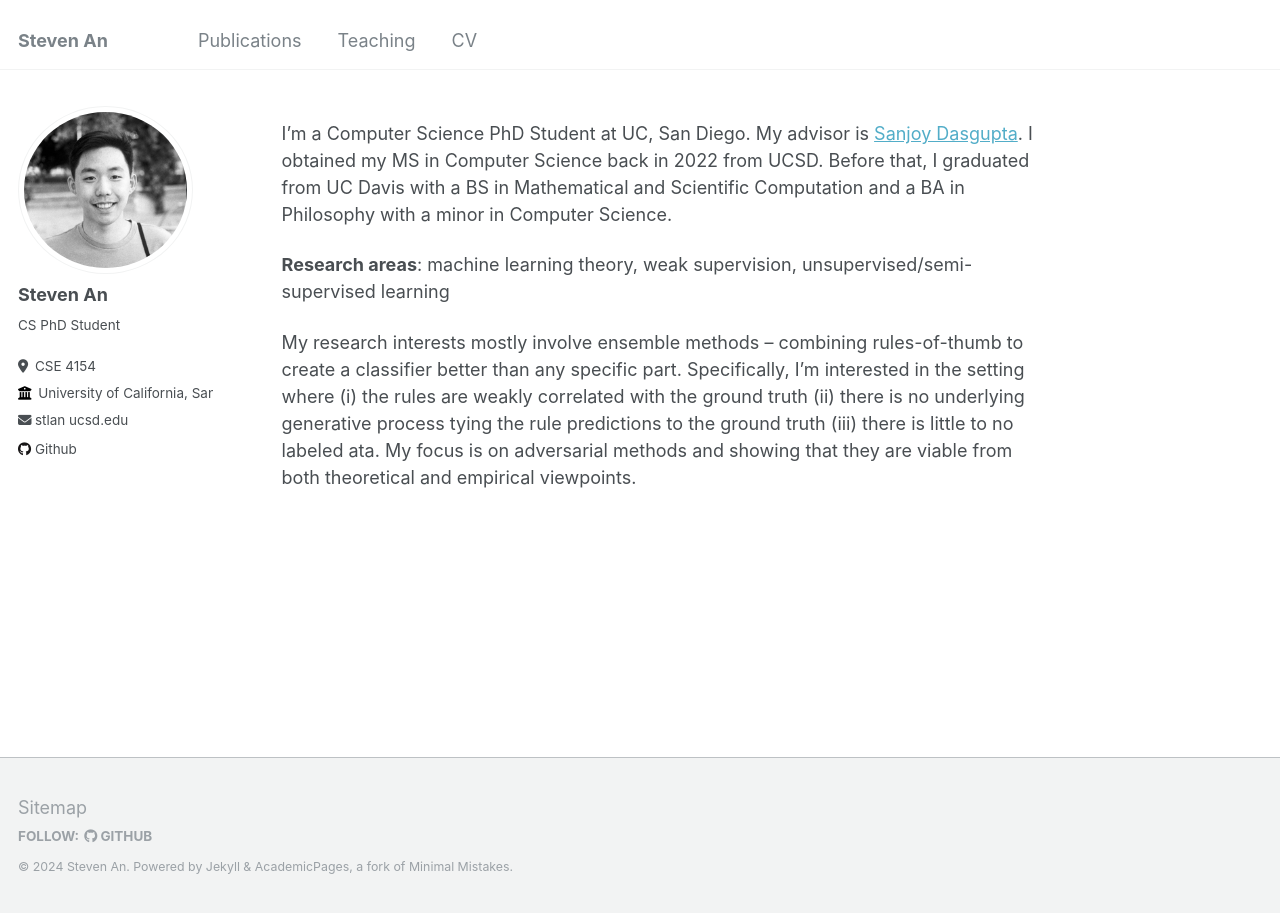
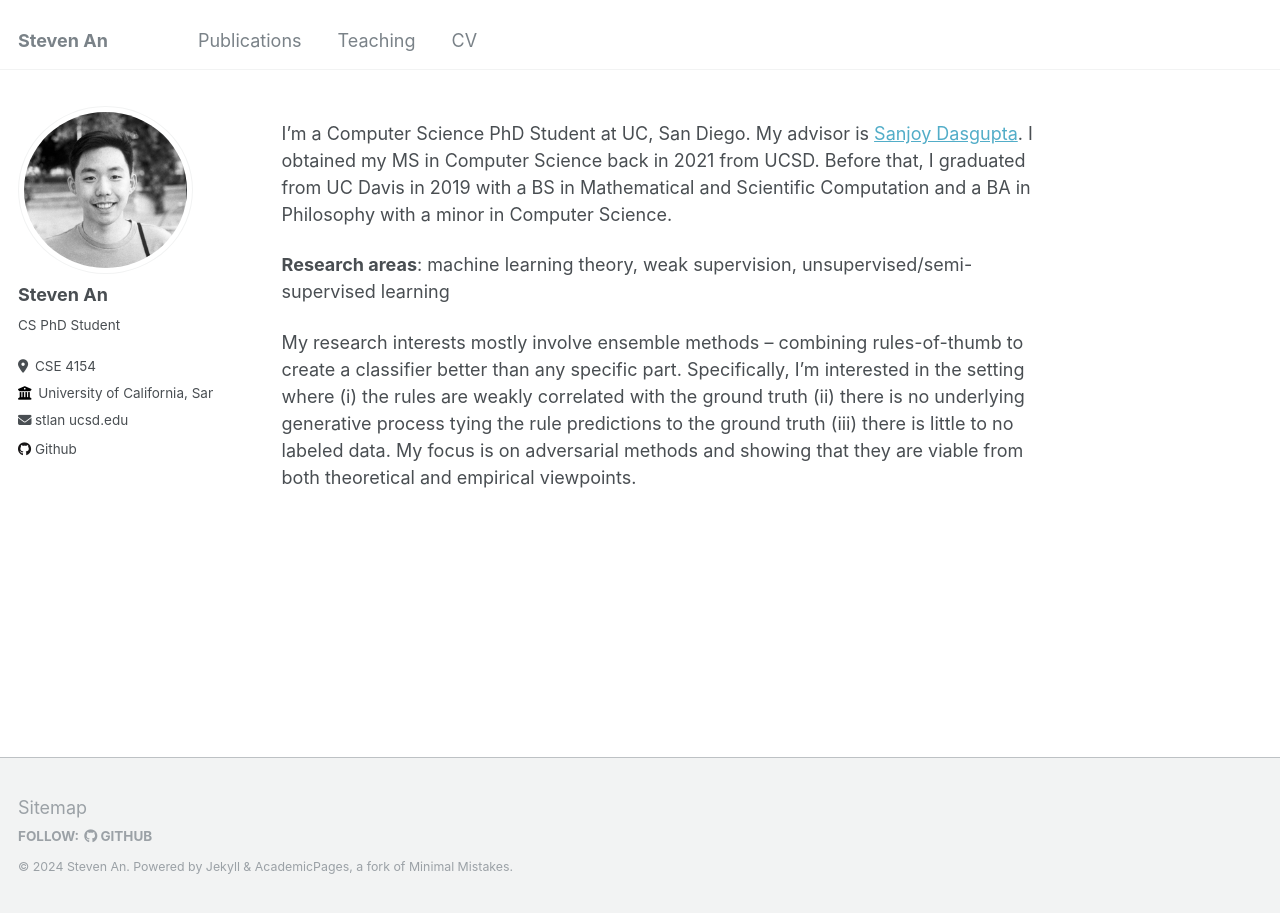
Before and after one commit to stevenan5/stevenan5.github.io, a Jekyll site: the page built from _pages/about.md, in a window 1280 px wide. Built offline with Jekyll 4.4.1, drawn with Linux system fonts in a browser that asks for light colours.

Commit message:
fix typos in about

```diff
--- a/_pages/about.md
+++ b/_pages/about.md
@@ -7,8 +7,8 @@ redirect_from:
   - /about.html
 ---
 
-I'm a Computer Science PhD Student at UC, San Diego.  My advisor is [Sanjoy Dasgupta]("https://cseweb.ucsd.edu/~dasgupta/"). I obtained my MS in Computer Science back in 2022 from UCSD.  Before that, I graduated from UC Davis with a BS in Mathematical and Scientific Computation and a BA in Philosophy with a minor in Computer Science.
+I'm a Computer Science PhD Student at UC, San Diego.  My advisor is [Sanjoy Dasgupta]("https://cseweb.ucsd.edu/~dasgupta/"). I obtained my MS in Computer Science back in 2021 from UCSD.  Before that, I graduated from UC Davis in 2019 with a BS in Mathematical and Scientific Computation and a BA in Philosophy with a minor in Computer Science.
 
 **Research areas**: machine learning theory, weak supervision, unsupervised/semi-supervised learning
 
-My research interests mostly involve ensemble methods -- combining rules-of-thumb to create a classifier better than any specific part.  Specifically, I'm interested in the setting where (i) the rules are weakly correlated with the ground truth (ii) there is no underlying generative process tying the rule predictions to the ground truth (iii) there is little to no labeled ata.  My focus is on adversarial methods and showing that they are viable from both theoretical and empirical viewpoints.
+My research interests mostly involve ensemble methods -- combining rules-of-thumb to create a classifier better than any specific part.  Specifically, I'm interested in the setting where (i) the rules are weakly correlated with the ground truth (ii) there is no underlying generative process tying the rule predictions to the ground truth (iii) there is little to no labeled data.  My focus is on adversarial methods and showing that they are viable from both theoretical and empirical viewpoints.
```
